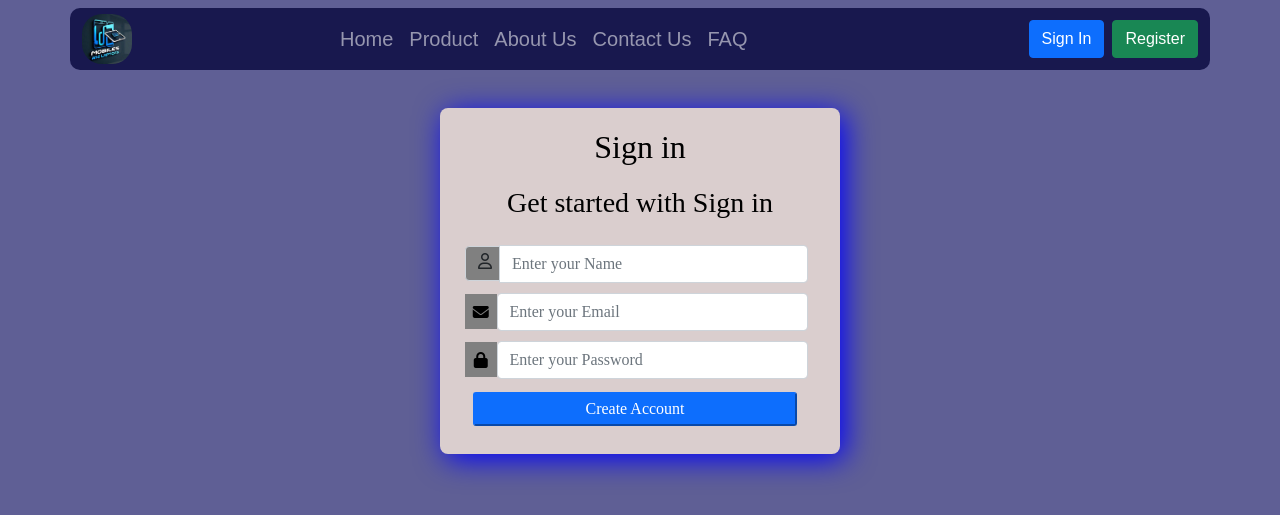
After one commit to ZAHIDKHATTAKCS/Final-Year-Unversity-Project, a PHP site: page /signin.html in a window 1280 px wide. The commit adds this page. Shown: the top 515 px of the page. Run offline with PHP 8.4, Linux system fonts and the light colour scheme.

Commit message:
changing in forms

```diff
--- /dev/null
+++ b/signin.html
@@ -0,0 +1,104 @@
+<!DOCTYPE html>
+<html lang="en">
+
+<head>
+    <title>home</title>
+    <!-- Required meta tags -->
+    <meta charset="utf-8" />
+    <meta name="viewport" content="width=device-width, initial-scale=1, shrink-to-fit=no" />
+
+    <!-- Bootstrap CSS v5.0.2 -->
+    <link rel="stylesheet" href="assets/bootstrap-5.0.2-dist/css/bootstrap.min.css" />
+
+    <!-- min.js link -->
+    <script type="text/JavaScript" src="assets/bootstrap-5.0.2-dist/js/bootstrap.min.js"></script>
+
+    <!-- font awesome -->
+    <link rel="stylesheet" href="https://cdnjs.cloudflare.com/ajax/libs/font-awesome/6.5.2/css/all.min.css"
+        integrity="sha512-SnH5WK+bZxgPHs44uWIX+LLJAJ9/2PkPKZ5QiAj6Ta86w+fsb2TkcmfRyVX3pBnMFcV7oQPJkl9QevSCWr3W6A=="
+        crossorigin="anonymous" referrerpolicy="no-referrer" />
+
+    <!-- css link -->
+    <link rel="stylesheet" href="./assets/Custom Css File/fyp.css" />
+</head>
+
+<body class="body">
+    <div class="container-fluid navbar_container">
+        <nav class="navbar navbar-expand-lg navbar-dark">
+            <div class="container">
+                <!-- Logo -->
+                <img src="assets/Icons/main_logo.jpeg" alt="logo" class="main_logo" />
+
+                <!-- Toggler button for mobile view -->
+                <button class="navbar-toggler" type="button" data-bs-toggle="collapse" data-bs-target="#navbarNav"
+                    aria-controls="navbarNav" aria-expanded="false" aria-label="Toggle navigation">
+                    <span class="navbar-toggler-icon"></span>
+                </button>
+
+                <!-- Navbar items -->
+                <div class="collapse navbar-collapse navbar" id="navbarNav">
+                    <ul class="navbar-nav">
+                        <li class="nav-item">
+                            <a class="nav-link" href="#">Home</a>
+                        </li>
+
+                        <li class="nav-item">
+                            <a class="nav-link" href="#">Product</a>
+                        </li>
+
+                        <li class="nav-item">
+                            <a class="nav-link" href="#">About Us</a>
+                        </li>
+
+                        <li class="nav-item">
+                            <a class="nav-link" href="#">Contact Us</a>
+                        </li>
+
+                        <li class="nav-item">
+                            <a class="nav-link" href="#">FAQ</a>
+                        </li>
+                    </ul>
+                </div>
+
+                <!-- Sign In and Register buttons -->
+                <div class="d-flex">
+                    <a href="signin.html" class="btn btn-primary me-2" type="button">Sign In</a>
+                    <a href="singup.html" class="btn btn-success" type="button">Register</a>
+                </div>
+            </div>
+        </nav>
+
+        <!-- Sign in Form -->
+        <div class="form">
+            <form class="sign-in-form">
+                <h2>Sign in </h2>
+                <h3>Get started with Sign in</h3>
+
+                <!-- username -->
+                <div class="input-group user_inputs">
+                    <i class="fa-regular fa-user input-group-text"></i>
+                    <input type="text" name="" class="form-control" placeholder="Enter your Name" />
+                </div>
+
+                <!-- email -->
+                <div class="user_inputs d-flex align-items-center justify-content-center">
+                    <i class="fa-solid fa-envelope d-flex align-items-center justify-content-center"></i>
+                    <input type="email" name="" class="form-control" placeholder="Enter your Email" />
+                </div>
+
+                <!-- password -->
+                <div class="user_inputs d-flex align-items-center justify-content-center">
+                    <i class="fa-solid fa-lock d-flex align-items-center justify-content-center"></i>
+                    <input type="text" name="" class="form-control" placeholder="Enter your Password" />
+                </div>
+
+                <!-- Create Account Button -->
+                <button class="btn-primary create_account_btn">Create Account</button>
+            </form>
+        </div>
+
+
+    </div>
+</body>
+
+</html>
```
Also changed, not shown: assets/Custom Css File/fyp.css (+21 -29 lines), index.html (+103 -52 lines).
